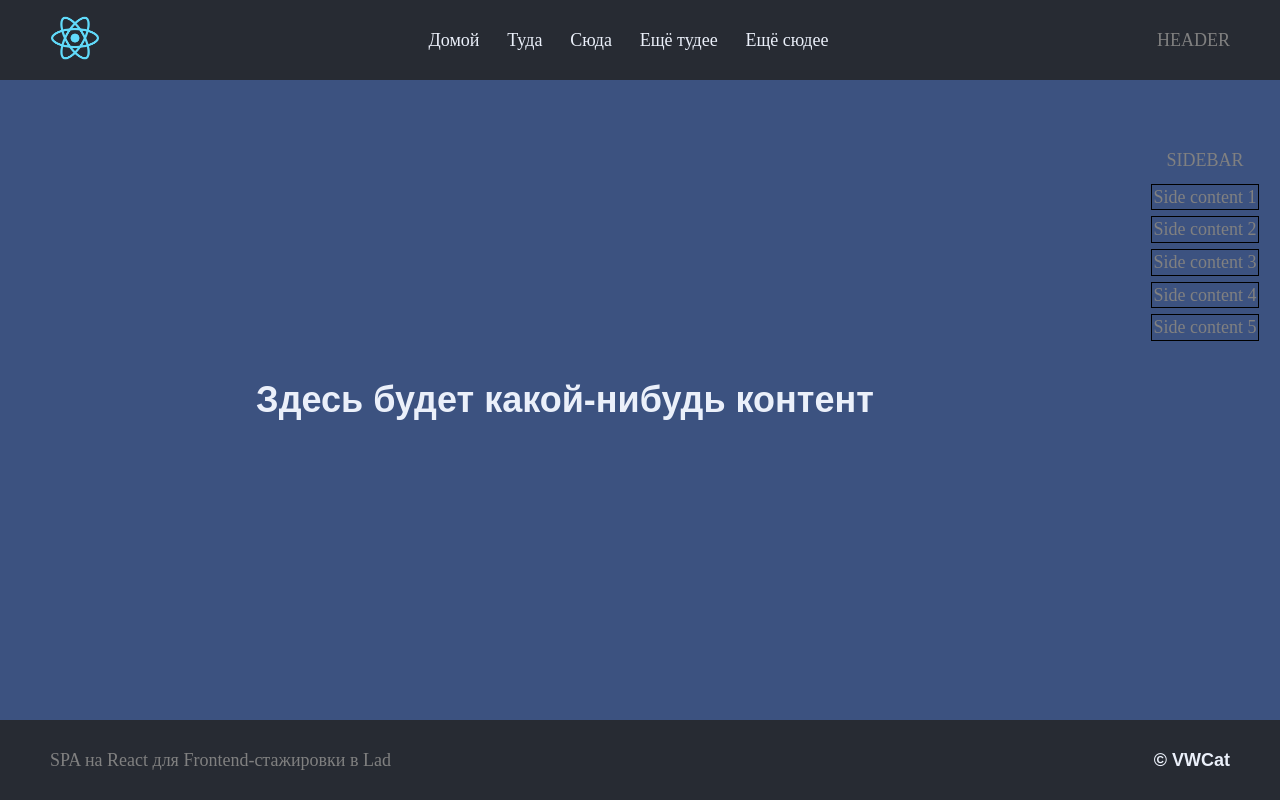
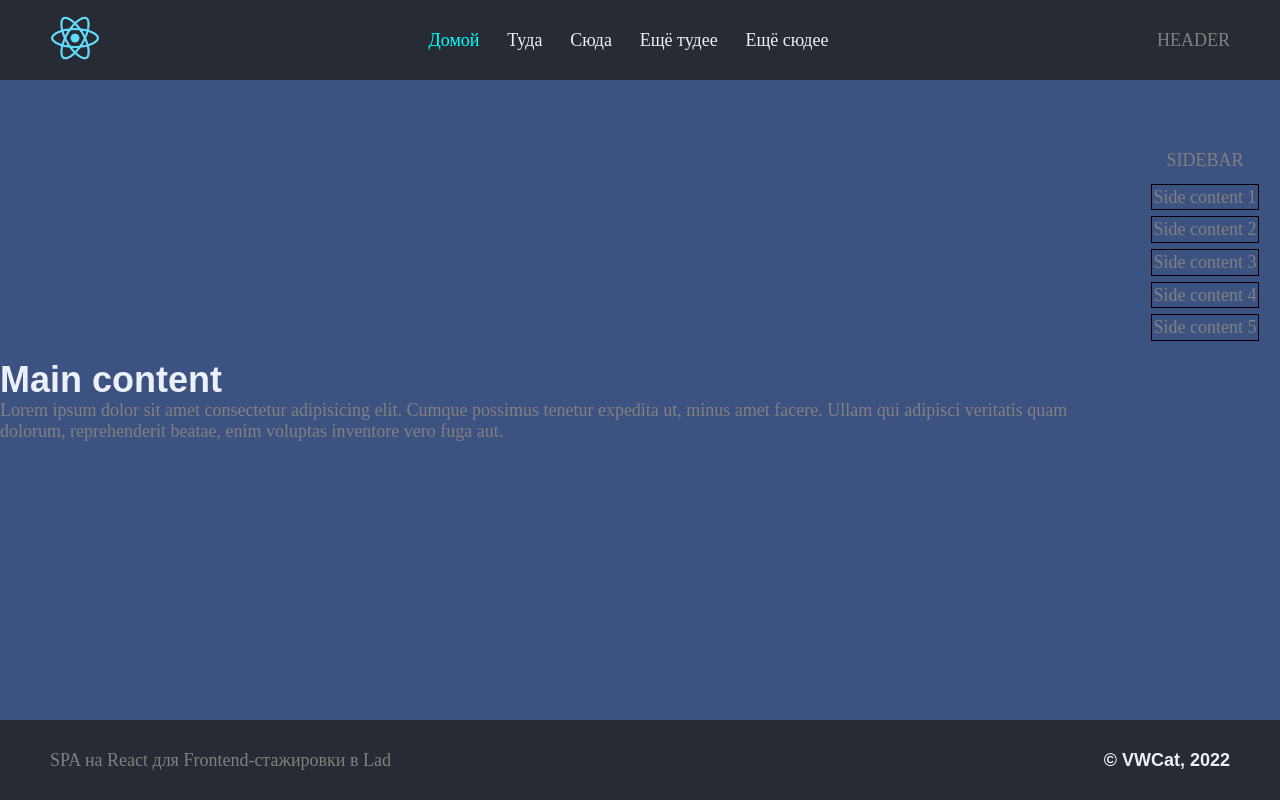
Before and after one commit to VWCat/LAD_App, a React (Create React App) app: page / in a window 1280 px wide. Built offline with nearby package versions, Linux system fonts and the light colour scheme.

Commit message:
Add Main&Err pages install react-router-dom Add routing

```diff
--- a/package.json
+++ b/package.json
@@ -12,6 +12,7 @@
     "@types/react-dom": "^17.0.11",
     "react": "^17.0.2",
     "react-dom": "^17.0.2",
+    "react-router-dom": "^6.2.1",
     "react-scripts": "5.0.0",
     "styled-components": "^5.3.3",
     "typescript": "^4.5.5",
@@ -42,6 +43,7 @@
     ]
   },
   "devDependencies": {
+    "@types/react-router-dom": "^5.3.3",
     "@types/styled-components": "^5.1.22",
     "@typescript-eslint/eslint-plugin": "^5.10.2",
     "@typescript-eslint/parser": "^5.10.2",
--- /dev/null
+++ b/src/components/Main/index.tsx
@@ -0,0 +1,17 @@
+import React from "react";
+
+const Main: React.FC = () => {
+  return (
+    <>
+      <h1>Main content</h1>
+      <p>
+        Lorem ipsum dolor sit amet consectetur adipisicing elit. Cumque possimus
+        tenetur expedita ut, minus amet facere. Ullam qui adipisci veritatis
+        quam dolorum, reprehenderit beatae, enim voluptas inventore vero fuga
+        aut.
+      </p>
+    </>
+  );
+};
+
+export default Main;
--- /dev/null
+++ b/src/components/common/Error/index.tsx
@@ -0,0 +1,23 @@
+import React from "react";
+import styled from "styled-components";
+
+type ErrorPropsType = {
+  imgURL: string;
+  errCode: number;
+};
+
+const StyledError = styled.img`
+  width: 100%;
+  /* background-color: var(--sub-color); */
+  display: flex;
+  justify-content: space-between;
+  align-items: center;
+  padding: 50px 50px;
+`;
+
+const Error: React.FC<ErrorPropsType> = (props) => {
+  const { imgURL, errCode } = props;
+
+  return <StyledError src={imgURL} alt={`Error ${errCode}`} />;
+};
+export default Error;
--- a/src/components/common/Footer/index.tsx
+++ b/src/components/common/Footer/index.tsx
@@ -15,7 +15,7 @@ const Footer: React.FC = () => {
   return (
     <StyledFooter>
       <p>SPA на React для Frontend-стажировки в Lad</p>
-      <h3>&copy; VWCat</h3>
+      <h3>&copy; VWCat, 2022</h3>
     </StyledFooter>
   );
 };
--- a/src/components/common/Header/index.tsx
+++ b/src/components/common/Header/index.tsx
@@ -1,4 +1,5 @@
 import React from "react";
+import { NavLink } from "react-router-dom";
 import styled from "styled-components";
 
 const StyledHeader = styled.header`
@@ -29,24 +30,26 @@ const Header: React.FC = () => {
   return (
     <StyledHeader>
       <StyledLogo>
-        <img src="/logo.png" alt="logo" />
+        <NavLink to="/">
+          <img src="/logo.png" alt="logo" />
+        </NavLink>
       </StyledLogo>
       <StyledNav>
         <ul>
           <li>
-            <a href="/">Домой</a>
+            <NavLink to="/">Домой</NavLink>
           </li>
           <li>
-            <a href="/">Туда</a>
+            <NavLink to="/1">Туда</NavLink>
           </li>
           <li>
-            <a href="/">Сюда</a>
+            <NavLink to="/2">Сюда</NavLink>
           </li>
           <li>
-            <a href="/">Ещё тудее</a>
+            <NavLink to="/3">Ещё тудее</NavLink>
           </li>
           <li>
-            <a href="/">Ещё сюдее</a>
+            <NavLink to="/4">Ещё сюдее</NavLink>
           </li>
         </ul>
       </StyledNav>
--- a/src/components/common/PageWrapper/index.tsx
+++ b/src/components/common/PageWrapper/index.tsx
@@ -1,4 +1,5 @@
 import React from "react";
+import { Outlet } from "react-router-dom";
 import styled from "styled-components";
 import Footer from "../Footer";
 import Header from "../Header";
@@ -31,22 +32,22 @@ const StyledContainer = styled.div`
   flex-grow: 1;
 `;
 
+const StyledOutlet = styled.div`
+  display: flex;
+  flex-direction: column;
+  width: calc(100% - 150px);
+  justify-content: "center";
+`;
+
 const PageWrapper: React.FC = () => {
   return (
     <StyledPage>
       <Header />
       <StyledContent>
         <StyledContainer>
-          <div
-            style={{
-              display: "flex",
-              width: "calc(100% - 150px)",
-              justifyContent: "center",
-            }}
-          >
-            <h1>Здесь будет какой-нибудь контент</h1>
-          </div>
-
+          <StyledOutlet>
+            <Outlet />
+          </StyledOutlet>
           <SideBar />
         </StyledContainer>
       </StyledContent>
--- a/src/components/common/SideBar/index.tsx
+++ b/src/components/common/SideBar/index.tsx
@@ -22,7 +22,7 @@ const StyledNav = styled.nav`
   li {
     border: solid black 1px;
     margin: 3px 0;
-    padding 2px
+    padding: 2px;
   }
 `;
 
--- a/src/containers/App/App.tsx
+++ b/src/containers/App/App.tsx
@@ -1,8 +1,18 @@
 import React from "react";
+import { Route, Routes } from "react-router-dom";
 import PageWrapper from "../../components/common/PageWrapper";
+import MainPage from "../MainPage";
+import NotFoundPage from "../NotFoundPage";
 
 const App = () => {
-  return <PageWrapper />;
+  return (
+    <Routes>
+      <Route path="/" element={<PageWrapper />}>
+        <Route path="/" element={<MainPage />} />
+        <Route path="*" element={<NotFoundPage />} />
+      </Route>
+    </Routes>
+  );
 };
 
 export default App;
--- /dev/null
+++ b/src/containers/MainPage/index.tsx
@@ -0,0 +1,8 @@
+import React from "react";
+import Main from "../../components/Main";
+
+const MainPage: React.FC = () => {
+  return <Main />;
+};
+
+export default MainPage;
--- /dev/null
+++ b/src/containers/NotFoundPage/index.tsx
@@ -0,0 +1,8 @@
+import React from "react";
+import Error from "../../components/common/Error";
+
+const NotFoundPage: React.FC = () => {
+  return <Error imgURL="https://http.cat/404" errCode={404} />;
+};
+
+export default NotFoundPage;
--- a/src/index.tsx
+++ b/src/index.tsx
@@ -3,11 +3,14 @@ import ReactDOM from "react-dom";
 import "./assets/style/normalize.css";
 import "./assets/style/variables.css";
 import "./assets/style/main.css";
+import { BrowserRouter } from "react-router-dom";
 import App from "./containers/App/App";
 
 ReactDOM.render(
   <React.StrictMode>
-    <App />
+    <BrowserRouter>
+      <App />
+    </BrowserRouter>
   </React.StrictMode>,
   document.getElementById("root")
 );
```
Also changed, not shown: 1 other file (tests, documents, lock files or other folders).
